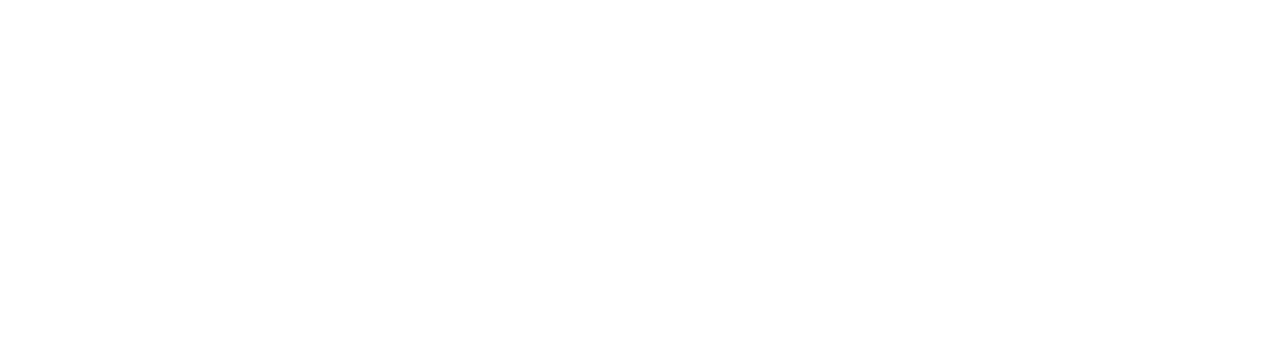
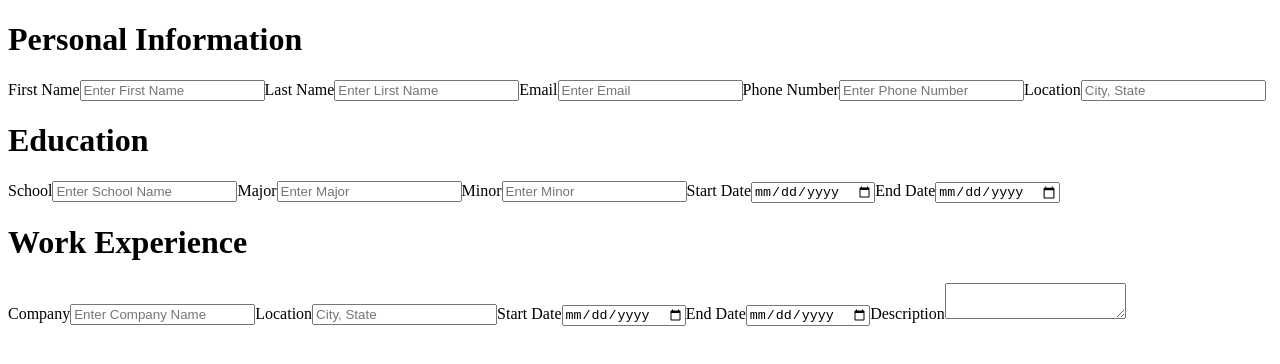
Before and after one commit to malom1/resume-builder, a React (Vite) app: page / in a window 1280 px wide. Shown: the top 364 px of the page. Built offline with nearby package versions, Linux system fonts and the light colour scheme.

Commit message:
create user input form

```diff
--- a/src/Information.jsx
+++ b/src/Information.jsx
@@ -1,8 +1,80 @@
+import { useState } from "react"
+
 function Information () {
-    return(
-        <div>
-            <h1></h1>
+
+    return (
+        <div className="container">
+
+            <form>
+                <div className="personal-info">
+
+                    <h1>Personal Information</h1>
+
+                    <label htmlFor="firstname">First Name</label>
+                    <input type="text" name="firstname" placeholder="Enter First Name"/>
+
+                    <label htmlFor="lastname">Last Name</label>
+                    <input type="text" name="firstname" placeholder="Enter Lirst Name"/>
+
+                    <label htmlFor="email">Email</label>
+                    <input type="mail" name="email" placeholder="Enter Email"/>
+
+                    <label htmlFor="phone">Phone Number</label>
+                    <input type="text" name="phone" placeholder="Enter Phone Number"/>
+
+                    <label htmlFor="location">Location</label>
+                    <input type="text" name="location" placeholder="City, State"/>
+
+                </div>
+
+                <div className="education">
+
+                    <h1>Education</h1>
+
+                    <label htmlFor="school">School</label>
+                    <input type="text" name="school" placeholder="Enter School Name"/>
+
+                    <label htmlFor="major">Major</label>
+                    <input type="text" name="major" placeholder="Enter Major"/>
+
+                    <label htmlFor="minor">Minor</label>
+                    <input type="text" name="minor" placeholder="Enter Minor"/>
+
+                    <label htmlFor="start-date">Start Date</label>
+                    <input type="date" name="start-date"/>
+
+                    <label htmlFor="end-date">End Date</label>
+                    <input type="date" name="end-date"/>
+
+                </div>
+
+                <div className="experience">
+
+                    <h1>Work Experience</h1>
+
+                    <label htmlFor="company">Company</label>
+                    <input type="text" name="company" placeholder="Enter Company Name"/>
+
+                    <label htmlFor="location">Location</label>
+                    <input type="text" name="location" placeholder="City, State"/>
+
+                    <label htmlFor="start-date">Start Date</label>
+                    <input type="date" name="start-date"/>
+
+                    <label htmlFor="end-date">End Date</label>
+                    <input type="date" name="end-date"/>
+
+                    <label htmlFor="description">Description</label>
+                    <textarea name="description"></textarea>
+
+                </div>
+
+
+
+            </form>
+
         </div>
+
     )
 }
 
```
